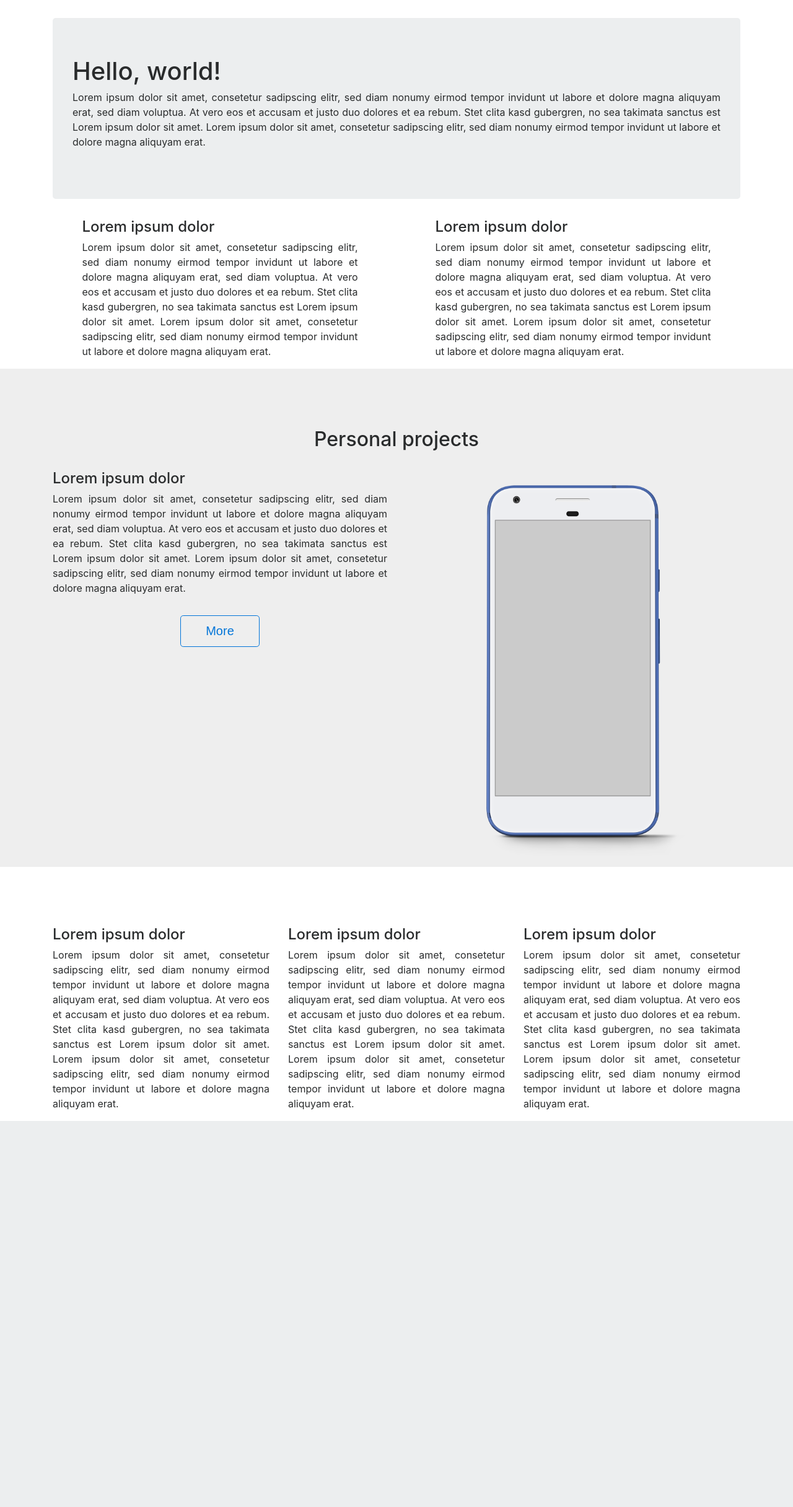
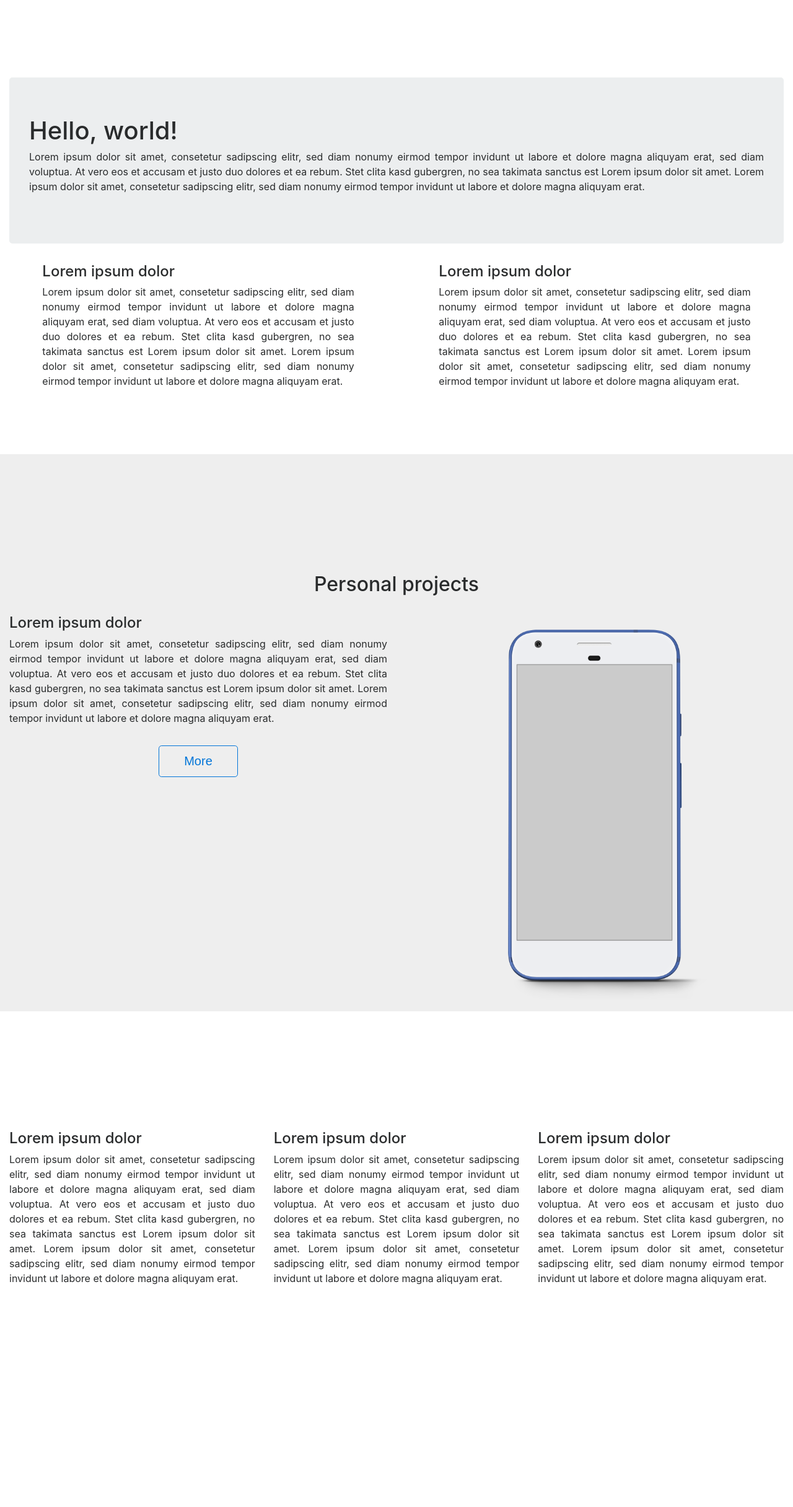
Before and after one commit to jgawrylkowicz/jgawrylkowicz.github.io, a PHP site: page / in a window 1280 px wide. Shown: the part 67-2499 px from the top of the page at 62% size. Before the commit the page ends 1876 px from the top, so only its background shows below. Run offline with PHP 8.4, Linux system fonts and the light colour scheme.

Commit message:
<section> to <div>

```diff
--- a/css/index.css
+++ b/css/index.css
@@ -15,15 +15,14 @@ html {
     height: 100%;
 }
 
-section{
+.section{
     /*Very important. It keeps the section at minimum
     height of 100% - meaning the height of the screen
     and also extends the section if the content requires it. */
-    /*
+
     height: auto;
     min-height: 100%;
     max-height: 170%;
-    */
     text-align: center;
     font-size: 1em;
     padding-top: 15%;
--- a/index.html
+++ b/index.html
@@ -14,7 +14,12 @@
     <link href="css/bootstrap.css" rel="stylesheet">
     <link href="css/index.css" rel="stylesheet">
 
-    <!--TODO change the scrollspy-->
+    <!--TODO change the scrollspy
+        TODO add some kind of nav brand for larger devices
+        aria-controls?
+
+        TODO section to div
+    -->
 
 </head>
 
@@ -31,10 +36,6 @@
                 aria-label="Toggle navigation" >
             <span class="navbar-toggler-icon"></span>
         </button>
-
-        <!--TODO add some kind of nav brand for larger devices
-        aria-controls?
-        -->
 
         <a id="navbar-brand" class="navbar-brand" data-toggle="collapse" data-target=".navbar-collapse.show">
             <div class="active-section"></div>
@@ -60,10 +61,9 @@
 
 </nav>
 
-<!-- Intro Section -->
+<!--TODO add inner container for desktop-->
 
-<section id="intro" class="intro-section">
-    <div class="container-fluid" id="intro-content" style="display: none">
+    <div class="container-fluid section intro-section" id="intro" style="display: none">
         <div class="row">
             <div class="col-xl-12 col-lg-12 col-md-12 col-sm-12 col-12">
                 <div class="row justify-content-around">
@@ -115,11 +115,8 @@
             </div>
         </div>
     </div>
-</section>
 
-<!-- Projects Section -->
-<section id="projects" class="projects-section">
-    <div class="container-fluid" id="projects-content" style="display: none">
+    <div class="container-fluid section projects-section" id="projects" style="display: none">
         <h2>Personal projects</h2>
         <br>
         <div class="row">
@@ -168,11 +165,8 @@
 
         </div>
     </div>
-</section>
 
-<!-- Contact Section -->
-<section id="contact" class="contact-section">
-    <div class="container-fluid" id="contact-content" style="display: none">
+    <div class="container-fluid section contact-section" id="contact" style="display: none">
         <div class="row">
             <div class="col-xl-12 col-lg-12 col-md-12 col-sm-12 col-12">
                 <div class="row">
@@ -221,9 +215,7 @@
             </div>
         </div>
     </div>
-</section>
 
-<!-- </div> -->
 
 <script src="js/jquery-3.2.1.js"></script>
 <script type="text/javascript">
@@ -231,9 +223,9 @@
     $(".loader").fadeOut(1000, function () {
         showActiveSection();
         resizeSection();
-        $('#intro-content').fadeTo(350, 1);
-        $('#projects-content').fadeTo(350, 1);
-        $('#contact-content').fadeTo(350, 1);
+        $('#intro').fadeTo(350, 1);
+        $('#projects').fadeTo(350, 1);
+        $('#contact').fadeTo(350, 1);
     })
 
     /*
--- a/js/userAgent.js
+++ b/js/userAgent.js
@@ -20,9 +20,11 @@ function resizeSection() {
     else{
         $('#navbar').removeClass('navbar-toggleable-lg').addClass('navbar-toggleable');
         $('#navbar-brand').addClass('hidden-sm-up');
-        $('#intro-content').removeClass('container-fluid').addClass('container');
-        $('#projects-content').removeClass('container-fluid').addClass('container');
-        $('#contact-content').removeClass('container-fluid').addClass('container');
+        /*
+        $('#intro').removeClass('container-fluid').addClass('container');
+        $('#projects').removeClass('container-fluid').addClass('container');
+        $('#contact').removeClass('container-fluid').addClass('container');
+        */
     }
 }
 
```
